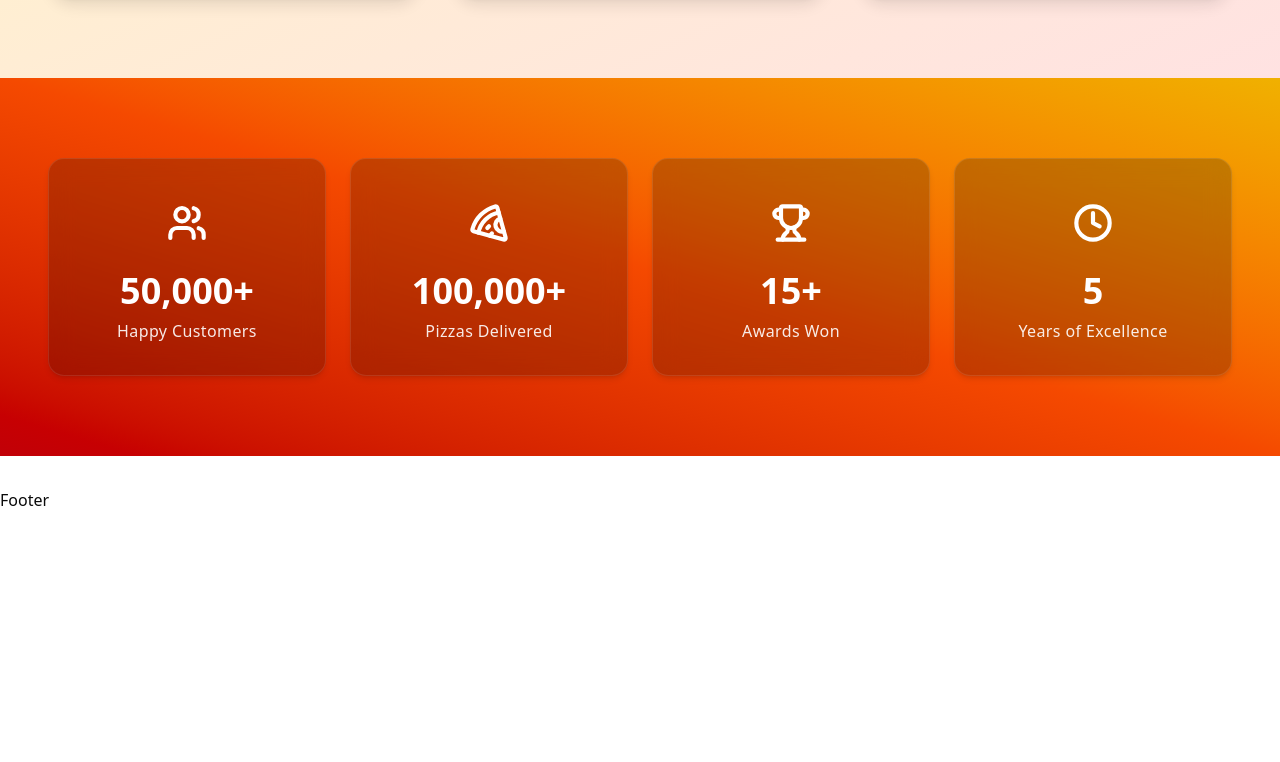
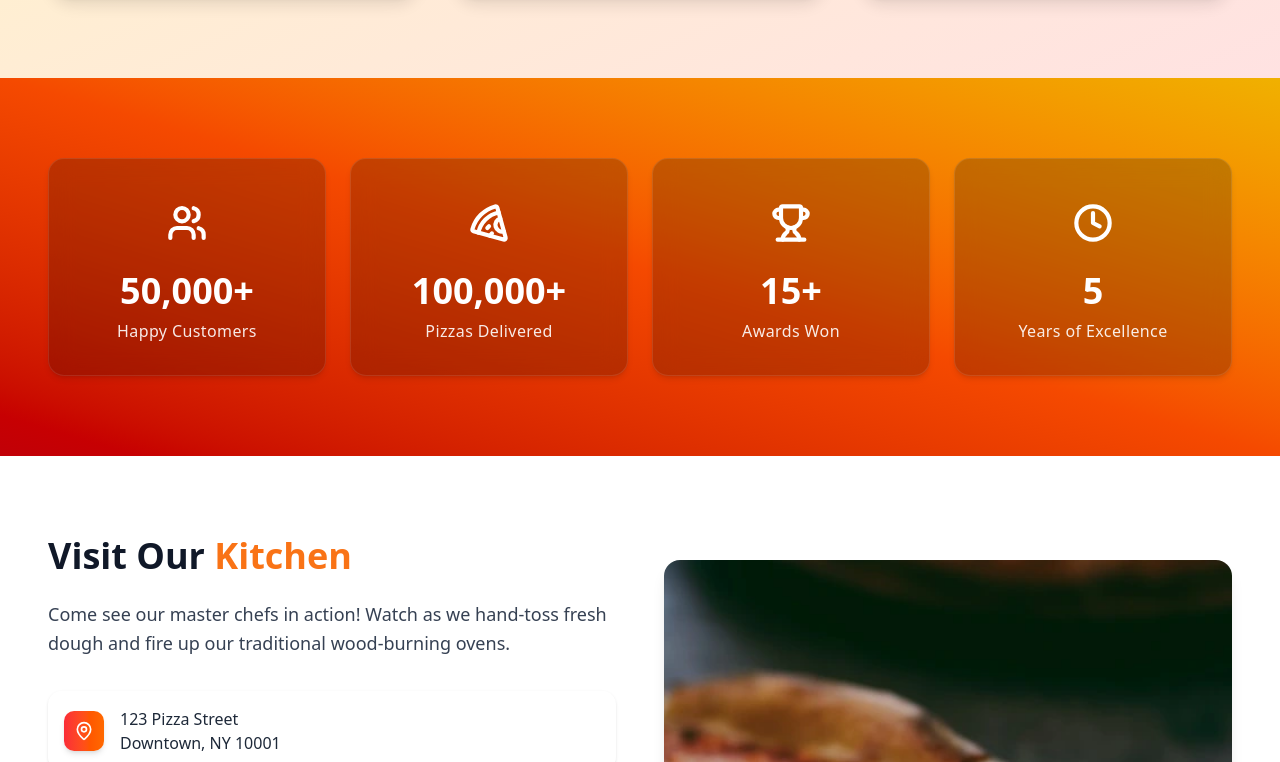
Before and after one commit to Safeya-Yasien/next-pizza-shop, a Next.js app: page / in a window 1280 px wide. Shown: the part 2016-2778 px from the top of the page. Before the commit the page ends 2528 px from the top, so only its background shows below. Built offline with nearby package versions, Linux system fonts and the light colour scheme.

Commit message:
- add VisitKitchen section to home page

```diff
--- a/app/page.tsx
+++ b/app/page.tsx
@@ -1,15 +1,19 @@
 import Hero from "@/components/Hero";
 import Stats from "@/components/Stats";
 import Testimonials from "@/components/Testimonials";
+import VisitKitchen from "@/components/VisitKitchen";
 import WhyChooseUs from "@/components/WhyChooseUs";
+
+// import { Hero, Stats, Testimonials, WhyChooseUs } from "@/components";
 
 const HomePage = () => {
   return (
     <div>
       <Hero />
       <WhyChooseUs />
-      <Testimonials/>
-      <Stats/>
+      <Testimonials />
+      <Stats />
+      <VisitKitchen />
     </div>
   );
 };
--- /dev/null
+++ b/components/VisitKitchen.tsx
@@ -0,0 +1,89 @@
+import { MapPin, Phone, Clock, Mail, ChefHat } from "lucide-react";
+import Image from "next/image";
+
+export default function VisitKitchen() {
+  return (
+    <section className="py-20 bg-white dark:from-gray-900 dark:via-gray-950 dark:to-black">
+      <div className="container mx-auto px-6 lg:px-12">
+        <div className="grid lg:grid-cols-2 gap-12 items-center">
+          {/* Left Content */}
+          <div>
+            <h2 className="text-4xl font-extrabold text-gray-900 dark:text-white mb-6">
+              Visit Our <span className="text-pizza-orange">Kitchen</span>
+            </h2>
+            <p className="text-lg text-gray-700 dark:text-gray-300 mb-8 leading-relaxed">
+              Come see our master chefs in action! Watch as we hand-toss fresh
+              dough and fire up our traditional wood-burning ovens.
+            </p>
+
+            <div className="space-y-4">
+              {[
+                {
+                  icon: MapPin,
+                  text: (
+                    <>
+                      123 Pizza Street <br /> Downtown, NY 10001
+                    </>
+                  ),
+                  color: "from-red-500 to-orange-500",
+                },
+                {
+                  icon: Phone,
+                  text: "+1 (555) 123-PIZZA",
+                  color: "from-green-500 to-emerald-400",
+                },
+                {
+                  icon: Clock,
+                  text: "Open 11AM – 11PM Daily",
+                  color: "from-yellow-500 to-orange-400",
+                },
+                {
+                  icon: Mail,
+                  text: "hello@sahandpizza.com",
+                  color: "from-blue-500 to-indigo-400",
+                },
+              ].map((item, idx) => (
+                <div
+                  key={idx}
+                  className="flex items-center gap-4 bg-white/50 dark:bg-gray-800/50 p-4 rounded-xl shadow-sm hover:shadow-md transition-all"
+                >
+                  <div
+                    className={`w-10 h-10 flex items-center justify-center rounded-lg bg-gradient-to-r ${item.color} text-white shadow-md group-hover:scale-110 transition-transform`}
+                  >
+                    <item.icon className="w-5 h-5" />
+                  </div>
+                  <p className="text-gray-800 dark:text-gray-200 text-base font-medium">
+                    {item.text}
+                  </p>
+                </div>
+              ))}
+            </div>
+          </div>
+
+          {/* Right Image */}
+          <div className="relative ">
+            <div className="rounded-2xl overflow-hidden shadow-lg hover:shadow-2xl transition-all duration-300">
+              <Image
+                src="/images/visitKitchen.webp"
+                alt="SahandPizza Kitchen"
+                width={600}
+                height={400}
+                className="object-cover w-full h-[350px] sm:h-[450px] "
+                priority
+              />
+              {/* Overlay Text */}
+              <div className="absolute bottom-4 left-4 bg-black/60 text-white px-4 py-2 text-sm sm:text-base shadow-md flex flex-col gap-2">
+                <p className="flex items-center gap-2 font-semibold">
+                  <ChefHat /> Master Chef Antonio
+                </p>
+                <p className="text-sm">
+                  25+ years of authentic Italian cooking
+                </p>
+              </div>
+            </div>
+          </div>
+        </div>
+      </div>
+    </section>
+  );
+}
```
Also changed, not shown: public/images/visitKitchen.webp (added).
